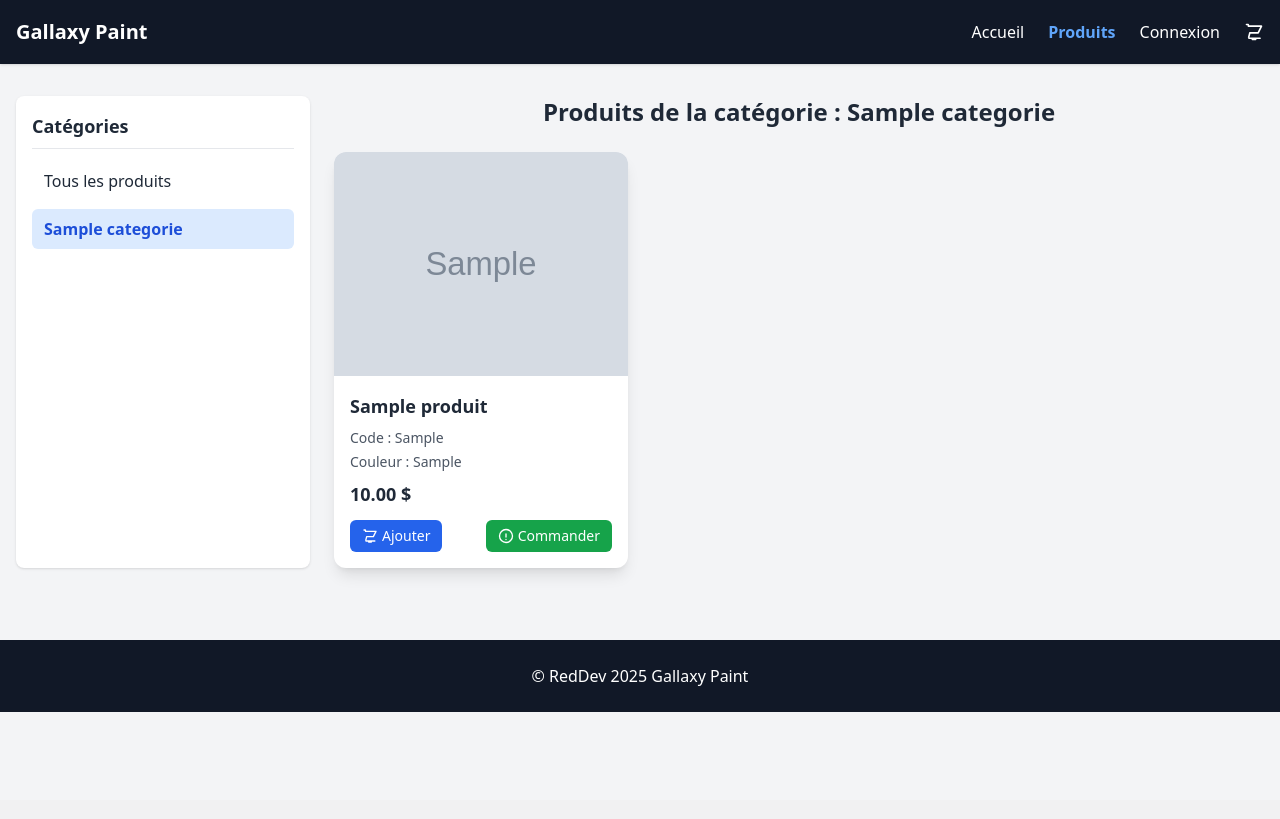
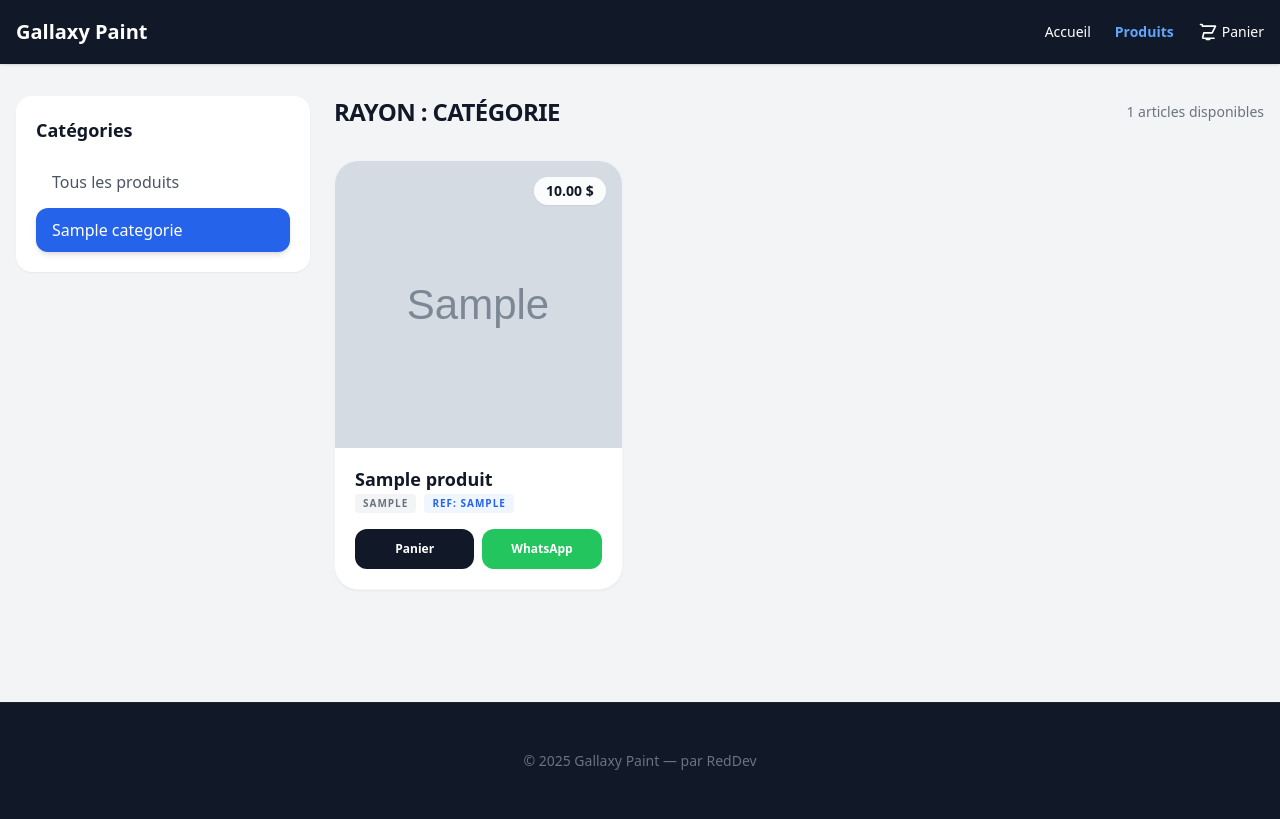
Before and after one commit to Reddy-Nzoloko/ProjetE-commerceGallaxyTp, a PHP site: page /produit.php?categorie=1 in a window 1280 px wide. Before the commit the page ends 712 px from the top, so only its background shows below. Run offline with PHP 8.4, Linux system fonts and the light colour scheme; tables that the repository leaves empty or names only in its code hold one stand-in row (values such as "Sample post"); grey boxes marked "Sample" are stand-in pictures; some libraries are stand-ins or nearby versions.

Commit message:
travail terminer

```diff
--- a/produit.php
+++ b/produit.php
@@ -35,46 +35,25 @@ $nb_articles = isset($_SESSION['panier']) ? array_sum(array_column($_SESSION['pa
   <div class="max-w-7xl mx-auto px-4 flex justify-between items-center h-16">
     <a href="index.php" class="text-xl font-bold">Gallaxy Paint</a>
 
-    <div class="hidden md:flex space-x-6">
-      <a href="index.php" class="hover:text-blue-400">Accueil</a>
+    <div class="hidden md:flex space-x-6 text-sm">
+      <a href="index.php" class="hover:text-blue-400 transition">Accueil</a>
       <a href="produit.php" class="text-blue-400 font-semibold">Produits</a>
-      <a href="login.php" class="hover:text-blue-400">Connexion</a>
-      <a href="panier.php" class="relative hover:text-blue-400 flex items-center">
-        <!-- 🛒 Icon -->
-        <svg xmlns="http://www.w3.org/2000/svg" fill="none" viewBox="0 0 24 24"
-             stroke-width="2" stroke="currentColor" class="w-5 h-5">
-          <path stroke-linecap="round" stroke-linejoin="round"
-                d="M3 3h2l.4 2M7 13h10l4-8H5.4M7 13l-1.3 5.2a1 1 0 001 1.3h12.6M10 21h4"/>
+      <a href="panier.php" class="relative hover:text-blue-400 flex items-center gap-1">
+        <svg xmlns="http://www.w3.org/2000/svg" fill="none" viewBox="0 0 24 24" stroke-width="2" stroke="currentColor" class="w-5 h-5">
+          <path stroke-linecap="round" stroke-linejoin="round" d="M3 3h2l.4 2M7 13h10l4-8H5.4M7 13l-1.3 5.2a1 1 0 001 1.3h12.6M10 21h4"/>
         </svg>
+        Panier
         <?php if ($nb_articles > 0): ?>
-          <span class="absolute -top-2 -right-3 bg-red-600 text-xs text-white px-1.5 py-0.5 rounded-full"><?= $nb_articles ?></span>
+          <span class="bg-blue-600 text-[10px] text-white px-1.5 py-0.5 rounded-full"><?= $nb_articles ?></span>
         <?php endif; ?>
       </a>
     </div>
 
-    <!-- Menu mobile -->
     <button id="menuBtn" class="md:hidden text-white">
-      <svg xmlns="http://www.w3.org/2000/svg" class="h-6 w-6" fill="none"
-           viewBox="0 0 24 24" stroke="currentColor" stroke-width="2">
-        <path stroke-linecap="round" stroke-linejoin="round"
-              d="M4 6h16M4 12h16M4 18h16"/>
+      <svg xmlns="http://www.w3.org/2000/svg" class="h-6 w-6" fill="none" viewBox="0 0 24 24" stroke="currentColor" stroke-width="2">
+        <path stroke-linecap="round" stroke-linejoin="round" d="M4 6h16M4 12h16M4 18h16"/>
       </svg>
     </button>
-  </div>
-
-  <!-- Menu mobile -->
-  <div id="mobileMenu" class="hidden bg-gray-800 px-4 pb-3 space-y-2">
-    <a href="index.php" class="block hover:text-blue-400">Accueil</a>
-    <a href="produit.php" class="block text-blue-400 font-semibold">Produits</a>
-    <a href="login.php" class="block hover:text-blue-400">Connexion</a>
-    <a href="panier.php" class="flex items-center gap-2 hover:text-blue-400">
-      <svg xmlns="http://www.w3.org/2000/svg" fill="none" viewBox="0 0 24 24"
-           stroke-width="2" stroke="currentColor" class="w-5 h-5">
-        <path stroke-linecap="round" stroke-linejoin="round"
-              d="M3 3h2l.4 2M7 13h10l4-8H5.4M7 13l-1.3 5.2a1 1 0 001 1.3h12.6M10 21h4"/>
-      </svg>
-      Panier
-    </a>
   </div>
 </nav>
 
@@ -82,73 +61,64 @@ $nb_articles = isset($_SESSION['panier']) ? array_sum(array_column($_SESSION['pa
 <div class="max-w-7xl mx-auto px-4 py-8 grid grid-cols-1 md:grid-cols-4 gap-6">
 
   <!-- Sidebar catégories -->
-  <aside class="bg-white shadow rounded-lg p-4">
-    <h3 class="text-lg font-bold mb-3 border-b pb-2">Catégories</h3>
-    <ul class="space-y-2">
+  <aside class="md:col-span-1">
+    <div class="bg-white shadow-sm rounded-2xl p-5 sticky top-24">
+        <h3 class="text-lg font-bold mb-4 text-gray-900">Catégories</h3>
+        <ul class="space-y-1">
           <li>
-        <a href="produit.php"
-           class="block px-3 py-2 rounded-md <?= $id_categorie == 0 ? 'bg-blue-100 text-blue-700 font-semibold' : 'hover:bg-gray-100' ?>">
+            <a href="produit.php" class="block px-4 py-2.5 rounded-xl transition <?= $id_categorie == 0 ? 'bg-blue-600 text-white shadow-md' : 'hover:bg-gray-50 text-gray-600' ?>">
               Tous les produits
             </a>
           </li>
           <?php foreach ($categories as $c): ?>
             <li>
               <a href="produit.php?categorie=<?= $c['id_categorie'] ?>"
-             class="block px-3 py-2 rounded-md <?= $id_categorie == $c['id_categorie'] ? 'bg-blue-100 text-blue-700 font-semibold' : 'hover:bg-gray-100' ?>">
+                 class="block px-4 py-2.5 rounded-xl transition <?= $id_categorie == $c['id_categorie'] ? 'bg-blue-600 text-white shadow-md' : 'hover:bg-gray-50 text-gray-600' ?>">
                 <?= htmlspecialchars($c['nom_categorie']) ?>
               </a>
             </li>
           <?php endforeach; ?>
         </ul>
+    </div>
   </aside>
 
   <!-- Liste des produits -->
   <main class="md:col-span-3">
-    <h2 class="text-2xl font-bold mb-6 text-center">
-      <?= $id_categorie > 0
-        ? "Produits de la catégorie : " . htmlspecialchars($categories[array_search($id_categorie, array_column($categories, 'id_categorie'))]['nom_categorie'])
-        : "Tous les produits" ?>
+    <div class="flex items-center justify-between mb-8">
+        <h2 class="text-2xl font-black text-gray-900 uppercase tracking-tight">
+          <?= $id_categorie > 0 ? "Rayon : " . htmlspecialchars($produits[0]['nom_categorie'] ?? 'Catégorie') : "Nos Produits" ?>
         </h2>
+        <span class="text-sm text-gray-500 font-medium"><?= count($produits) ?> articles disponibles</span>
+    </div>
 
     <?php if (count($produits) > 0): ?>
-      <div class="grid grid-cols-1 sm:grid-cols-2 lg:grid-cols-3 gap-6">
-        <?php foreach ($produits as $p):
-          $photo_url = "https://" . $_SERVER['HTTP_HOST'] . dirname($_SERVER['PHP_SELF']) . "/telechargement/" . $p['photo'];
-          $whatsapp_message = "Produit : " . $p['nom_produit'] .
-                              " | Prix : " . $p['prix'] . "$ | Photo : " . $photo_url;
-          $whatsapp_link = "https://wa.me/243992261070?text=" . urlencode($whatsapp_message);
-        ?>
-          <div class="bg-white shadow-lg rounded-xl overflow-hidden hover:shadow-2xl transition flex flex-col">
-            <img src="telechargement/<?= htmlspecialchars($p['photo']) ?>" class="w-full h-56 object-cover" alt="<?= htmlspecialchars($p['nom_produit']) ?>">
-            <div class="p-4 flex flex-col flex-grow">
-              <h5 class="font-bold text-lg mb-2"><?= htmlspecialchars($p['nom_produit']) ?></h5>
-              <p class="text-gray-600 text-sm mb-1">Code : <?= htmlspecialchars($p['code_produit']) ?></p>
-              <p class="text-gray-600 text-sm mb-2">Couleur : <?= htmlspecialchars($p['couleur']) ?></p>
-              <p class="text-lg font-semibold text-gray-800 mb-3"><?= $p['prix'] ?> $</p>
+      <div class="grid grid-cols-1 sm:grid-cols-2 lg:grid-cols-3 gap-8">
+        <?php foreach ($produits as $p): ?>
+          <div class="group bg-white rounded-3xl overflow-hidden shadow-sm hover:shadow-xl transition-all duration-300 flex flex-col border border-gray-100">
+            <div class="relative overflow-hidden aspect-square">
+                <img src="telechargement/<?= htmlspecialchars($p['photo']) ?>" class="w-full h-full object-cover transition duration-500 group-hover:scale-110" alt="<?= htmlspecialchars($p['nom_produit']) ?>">
+                <div class="absolute top-4 right-4 bg-white/90 backdrop-blur px-3 py-1 rounded-full text-sm font-bold text-gray-900 shadow-sm">
+                    <?= $p['prix'] ?> $
+                </div>
+            </div>
 
-              <div class="mt-auto flex justify-between">
+            <div class="p-5 flex flex-col flex-grow">
+              <h5 class="font-bold text-gray-900 text-lg mb-1 leading-tight"><?= htmlspecialchars($p['nom_produit']) ?></h5>
+              <div class="flex items-center gap-2 mb-4">
+                  <span class="text-[10px] uppercase tracking-widest font-bold bg-gray-100 text-gray-500 px-2 py-0.5 rounded"><?= htmlspecialchars($p['couleur']) ?></span>
+                  <span class="text-[10px] uppercase tracking-widest font-bold bg-blue-50 text-blue-600 px-2 py-0.5 rounded">REF: <?= htmlspecialchars($p['code_produit']) ?></span>
+              </div>
+
+              <div class="mt-auto grid grid-cols-2 gap-2">
                 <a href="panier.php?action=add&id=<?= $p['id_produit'] ?>"
-                   class="flex items-center gap-1 bg-blue-600 hover:bg-blue-700 text-white px-3 py-1.5 rounded-md text-sm transition">
-                  <!-- Icon Panier -->
-                  <svg xmlns="http://www.w3.org/2000/svg" fill="none"
-                       viewBox="0 0 24 24" stroke-width="2" stroke="currentColor"
-                       class="w-4 h-4">
-                    <path stroke-linecap="round" stroke-linejoin="round"
-                          d="M3 3h2l.4 2M7 13h10l4-8H5.4M7 13l-1.3 5.2a1 1 0 001 1.3h12.6M10 21h4"/>
-                  </svg>
-                  Ajouter
+                   class="flex items-center justify-center gap-2 bg-gray-900 hover:bg-black text-white py-3 rounded-xl text-xs font-bold transition">
+                  Panier
                 </a>
 
-                <a href="<?= $whatsapp_link ?>" target="_blank"
-                   class="flex items-center gap-1 bg-green-600 hover:bg-green-700 text-white px-3 py-1.5 rounded-md text-sm transition">
-                  <!-- Icon WhatsApp -->
-                  <svg xmlns="http://www.w3.org/2000/svg" fill="none"
-                       viewBox="0 0 24 24" stroke-width="2" stroke="currentColor"
-                       class="w-4 h-4">
-                    <path stroke-linecap="round" stroke-linejoin="round"
-                          d="M21.75 12A9.75 9.75 0 1112 2.25a9.75 9.75 0 019.75 9.75zM12 17.25h.008v.008H12v-.008zM12 13.5v-4.5"/>
-                  </svg>
-                  Commander
+                <!-- ✅ Modification ici : Envoi vers le script de validation directe -->
+                <a href="valider_whatsapp_direct.php?id=<?= $p['id_produit'] ?>"
+                   class="flex items-center justify-center gap-2 bg-green-500 hover:bg-green-600 text-white py-3 rounded-xl text-xs font-bold transition">
+                  WhatsApp
                 </a>
               </div>
             </div>
@@ -156,17 +126,17 @@ $nb_articles = isset($_SESSION['panier']) ? array_sum(array_column($_SESSION['pa
         <?php endforeach; ?>
       </div>
     <?php else: ?>
-      <p class="text-center text-gray-600">Aucun produit trouvé dans cette catégorie.</p>
+      <div class="bg-white p-20 rounded-3xl text-center shadow-sm">
+          <p class="text-gray-400 font-medium text-lg">Aucun produit dans cette vitrine pour le moment.</p>
+      </div>
     <?php endif; ?>
   </main>
 </div>
 
-<!-- ✅ Footer -->
-<footer class="bg-gray-900 text-white py-6 text-center mt-10">
-  <p>© RedDev 2025 Gallaxy Paint</p>
+<footer class="bg-gray-900 text-white py-12 text-center mt-20 border-t border-white/5">
+  <p class="text-gray-500 text-sm">© 2025 Gallaxy Paint — par RedDev</p>
 </footer>
 
-<!-- ✅ Script burger -->
 <script>
   document.getElementById("menuBtn").addEventListener("click", () => {
     document.getElementById("mobileMenu").classList.toggle("hidden");
```
Also changed, not shown: index.php (+29 -45 lines), valider_whatsapp_direct.php (added, +69 -0 lines). Lines whose indentation alone changed are shown as unchanged.
